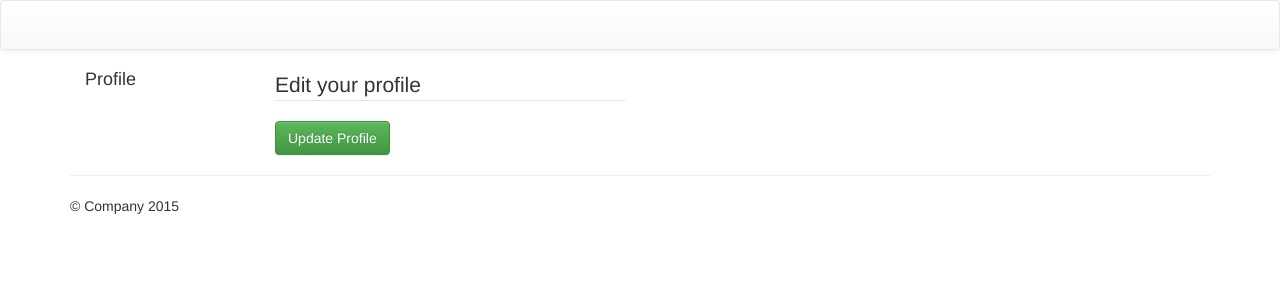
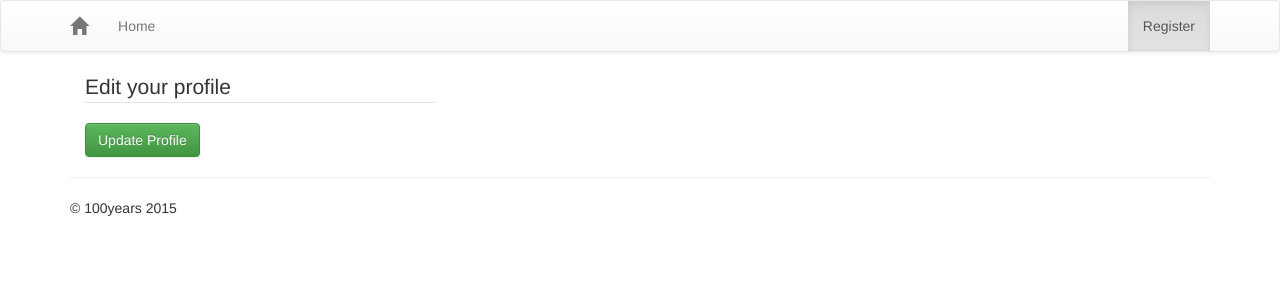
Before and after one commit to ManasaMona/HealthDirectory, a Django app: page /healthDirectory/editprofile/ in a window 1280 px wide. Shown: the top 300 px of the page. Run offline with Django 3.2, Linux system fonts and the light colour scheme; data comes from the database, SQL or seed files in the repository; both versions use the stored data as it was after the commit; some libraries are stand-ins or nearby versions.

Commit message:
Update Profile

```diff
--- a/myapps/healthDirectory/templates/healthDirectory/editpage.html
+++ b/myapps/healthDirectory/templates/healthDirectory/editpage.html
@@ -1,37 +1,54 @@
 <!DOCTYPE html>
 <html lang="en">
 <head>
-    <meta charset="UTF-8">
-    <title>Doctor Profile</title>
+<meta charset="utf-8">
+<meta http-equiv="X-UA-Compatible" content="IE=edge">
+<meta name="viewport" content="width=device-width, initial-scale=1">
+<!-- The above 3 meta tags *must* come first in the head; any other head content must come *after* these tags -->
+<title>Registration-Login</title>
+<!-- Bootstrap -->
+<link href="css/bootstrap.min.css" rel="stylesheet">
+	{% load staticfiles %}
+		<link rel="stylesheet" type="text/css" href="{% static 'healthDirectory/css/bootstrap.min.css' %}" />
+<!--Online links for bootstrap-->
+
+
 <link rel="stylesheet" href="https://maxcdn.bootstrapcdn.com/bootstrap/3.3.5/css/bootstrap.min.css">
 <link rel="stylesheet" href="https://maxcdn.bootstrapcdn.com/bootstrap/3.3.5/css/bootstrap-theme.min.css">
 <link rel="stylesheet" href="https://maxcdn.bootstrapcdn.com/font-awesome/4.5.0/css/font-awesome.min.css">
+<script src="https://ajax.googleapis.com/ajax/libs/jquery/1.11.3/jquery.min.js"></script>
+<script src="http://maxcdn.bootstrapcdn.com/bootstrap/3.3.5/js/bootstrap.min.js"></script>
+
+<!-- HTML5 shim and Respond.js for IE8 support of HTML5 elements and media queries -->
+<!-- WARNING: Respond.js doesn't work if you view the page via file:// -->
+<!--[if lt IE 9]>
+<script src="https://oss.maxcdn.com/html5shiv/3.7.2/html5shiv.min.js"></script>
+<script src="https://oss.maxcdn.com/respond/1.4.2/respond.min.js"></script>
+<![endif]-->
 </head>
+<body>
+<!--scripts-->
 
-<body>
 <script>
+//register
 function senddata(){
+	alert("hiiiiiii");
 	$.ajax({
 	url : "/healthDirectory/updateprofile/", // the endpoint
-            type : "GET", // http method
-            data : {ser_name:$("#ser_name").val(),
-                 ser_spl:$("#ser_spl").val(),
-                  ser_phNum:$("#ser_phNum").val(),
-                  ser_location:$("#ser_location").val(),
-                  ser_addr:$("#ser_addr").val(),
-                  ser_email:$("#ser_email").val(),
+	type : "POST", // http method
+	data : {ser_name:$("#sername").val(),
+	ser_spl:$("#serspl").val(),
+	ser_phNum:$("#phnum").val(),
+	ser_location:$("#serloc").val(),
+	ser_addr:$("#seraddr").val(),
+	ser_email:$("#seremail").val(),
 
 	}, // data sent with the post request
 	// handle a successful response
 	success : function(json) {
 	console.log(json); // log the console.log("success"); // another sanity check
-                $("#sername").val('');
-                $("#serspl").val('');
-                $("#seremail").val('');
-                $("#serpswrd").val('');
-                $("#phnum").val('');
-                $("#serloc").val('');
-                $("#seraddr").val('');
+
+	<!-- alert("Regristration is Sucessfull"); -->
 	},
 	// handle a non-successful response
 	error : function(xhr,errmsg,err) {
@@ -41,22 +58,26 @@ function senddata(){
 	}
 	});
 };
+
+
 </script>
+
+<!--navigation-->
 <nav class="navbar navbar-default">
 	<div class="container">
 	<!-- Brand and toggle get grouped for better mobile display -->
-
-
-
-        <!-- Collect the nav links, forms, and other content for toggling -->
+	<div class="navbar-header">
+		<a class="navbar-brand" href="#">
+		<span class="glyphicon glyphicon-home"></span>
+		</a>
+	</div>
 	<div class="collapse navbar-collapse" id="bs-example-navbar-collapse-1">
 		<ul class="nav navbar-nav">
-                <li class="active"> <span class="sr-only">(current)</span></li>
+		<li><a href="#">Home <span class="sr-only">(current)</span></a></li>
 		</ul>
-
-            <!--<ul class="nav navbar-nav navbar-right">
-                <li><a href="#">Register</a></li>
-            </ul>-->
+		<ul class="nav navbar-nav navbar-right">
+		<li class="active"><a href="#">Register</a></li>
+		</ul>
 	</div>
 	<!-- /.navbar-collapse -->
 	</div>
@@ -65,87 +86,45 @@ function senddata(){
 
 
 <div class="container">
-    <!-- Example row of columns -->
 	<div class="row">
 		<div class="col-md-12">
-
-            <div class="col-md-2">
-
-                <h4 class="media-heading">Profile</h4>
-
-                <div class="media">
-                    <div class="media-left">
-                        <!-- <a href="#">
-                            <img class="media-object" src="http://placehold.it/120x120">
-                        </a> -->
+			<div class="col-md-4">
+			<legend>Edit your profile</legend>
+			{% for sers in ser %}
+			<label for="name">Name</label>
+			<input type="text"  class="form-control" id="sername" placeholder="{{ sers.ser_name }}"><br>
+			<label for="specs">Specialisations</label>
+			<input type="text" class="form-control" id="serspl" placeholder="{{ sers.ser_spl }}"><br>
+			<label for="location">Location</label>
+			<input type="text" class="form-control" id="serloc" placeholder="{{ sers.ser_location }}"><br>
+			<label for="email">Email</label>
+			<input type="hidden"  class="form-control" id="seremail" placeholder=" {{ sers.ser_email }}" value=" {{ sers.ser_email }}">
+			<!--<label for="password">Password</label>
+			<input type="password" class="form-control" id="serpswrd" placeholder="Enter Password">
+			<label for="confirm_password">Confirm Password</label>
+			<input type="password" class="form-control" id="confirmpwd" placeholder="Confirm Password">-->
+			<label for="phone">Phone No</label>
+			<input class="form-control" type="tel"  id="phnum" placeholder="{{ sers.ser_phNum }}">
+			<label for="address">Address</label>
+			<input class="form-control" type="text" id="seraddr" placeholder="{{ sers.ser_addr }}">
+			{% endfor %}
+			<button type="submit" class="btn btn-success " onclick="senddata()">Update Profile</button>
 			</div>
 		</div>
 	</div>
-
-            <div class="col-md-4">
-
-                <legend>Edit your profile</legend>
-
-               <!-- <div class="list-group">
-					{% for sers in ser %}
-                    <span class="list-group-item">Name           : {{ sers.ser_name }}</span>
-                    <span class="list-group-item">Specialisation : {{ sers.ser_spl }}</span>
-                    <span class="list-group-item">Location       : {{ sers.ser_location }}</span>
-                    <span class="list-group-item">Email          : {{ sers.ser_email }}</span>
-                    <span class="list-group-item">Contact No     : {{ sers.ser_phNum }}</span>
-                    <span class="list-group-item">Address        : {{ sers.ser_addr }}</span>
-					{% endfor %}
-                </div>-->
-                <!--<form class="form-horizontal" action="updateprofile/" method="POST">
-                <!--{%csrf_token%}-->
-
-                        <div class="list-group">
-                                {% for sers in ser %}
-
-                                <span class="list-group-item">
-                                Name : <input type="text" name="ser_name"  id="ser_name"  class="form-control" placeholder="{{ sers.ser_name }}"></input>
-                                </span>
-                                <span class="list-group-item">
-                                Specialisation : <input type="text"  name="ser_spl"  id="ser_spl" class="form-control" placeholder="{{ sers.ser_spl }}"> </input>
-                                </span>
-                                <span class="list-group-item">
-                                Location:<input type="text" id="ser_location" id="ser_location" class="form-control" placeholder="{{ sers.ser_location }}" > </input>
-                                </span>
-
-                                <span class="list-group-item">
-                                <input type="hidden" name="ser_email" name="ser_email" class="form-control" value={{sers.ser_email}}/>
-                                </span>
-
-                                <span class="list-group-item">
-                                Contact No:<input type="text" name="ser_phNum" id="ser_phNum" class="form-control" placeholder="{{ sers.ser_phNum }}" > </input>
-                                </span>
-
-                                <span class="list-group-item">
-                                Address <input type="text"  name="ser_addr"   id="ser_addr" class="form-control" placeholder="{{ sers.ser_addr }}"></input>
-                                </span>
-                                {% endfor %}
-                        </div>
-
-				<button type="submit" class="btn btn-success" onclick="senddata()">Update Profile</button>
-				<!--</form>-->
-            </div>
-        </div>
-    </div>
-
 <hr>
 
 <footer>
-        <p>&copy; Company 2015</p>
+<p>&copy; 100years 2015</p>
 </footer>
 </div>
 <!-- /container -->
 
 
-<script src="http://code.jquery.com/jquery-1.11.3.min.js"></script>
-<script src="http://code.jquery.com/jquery-migrate-1.2.1.min.js"></script>
-
-<script src="https://maxcdn.bootstrapcdn.com/bootstrap/3.3.5/js/bootstrap.min.js"></script>
-
-
+<!--bootstrap part-->
+<!-- jQuery (necessary for Bootstrap's JavaScript plugins) -->
+<script src="https://ajax.googleapis.com/ajax/libs/jquery/1.11.3/jquery.min.js"></script>
+<!-- Include all compiled plugins (below), or include individual files as needed -->
+<script src="js/bootstrap.min.js"></script>
 </body>
 </html>
--- a/myapps/healthDirectory/urls.py
+++ b/myapps/healthDirectory/urls.py
@@ -8,7 +8,7 @@ urlpatterns = [
         url(r'regislogin/$', views.regislogin, name='regislogin'),
         url(r'searchresults/$', views.searchresults, name='searchresults'),
         url(r'editprofile/$', views.editprofile, name='editprofile'),
-         url(r'updateprofile/$', views.updateprofile, name='updateprofile'),
+        url(r'updateprofile/$', views.updateprofile, name='updateprofile'),
 
 
 ]
--- a/myapps/healthDirectory/views.py
+++ b/myapps/healthDirectory/views.py
@@ -50,39 +50,40 @@ def validatelogin(request):
 		return render_to_response('healthDirectory/regis-login.html')
 
 def searchresults(request) :
-        ser_value=request.POST.get('searchvalue')
-        ser=Service_provider.objects.filter(ser_name=ser_value)
-        template = loader.get_template('healthDirectory/results.html')
-        context = RequestContext(request, {
-                'ser': ser,
-        })
-        return HttpResponse(template.render(context))
-        #return render(request, 'healthDirectory/results.html')
-
+		ser_value=request.POST.get('searchvalue')
+		#ser=Service_provider.objects.filter(ser_name=ser_value)
+		ser = Service_provider.objects.filter(Q(ser_name__icontains=ser_value) | Q(ser_spl__icontains=ser_value) | Q(ser_location__icontains=ser_value))
+		# ser = Service_provider.objects.filter(ser_spl__icontains=ser_value)
+		# ser = Service_provider.objects.filter(ser_location__icontains=ser_value)
+		# ser=Service_provider.objects.filter(Q(ser_name__startswith=ser_value))
+		template = loader.get_template('healthDirectory/results.html')
+		context = RequestContext(request, {
+		        'ser': ser,
+		})
+		return HttpResponse(template.render(context))
+		#return render(request, 'healthDirectory/results.html')
 
 def editprofile(request):
-        ser_email=request.POST.get('seremail')
-        ser=Service_provider.objects.filter(ser_email=ser_email)
-        template = loader.get_template('healthDirectory/editpage.html')
-        context = RequestContext(request, {
+		ser_email=request.POST.get('seremail')
+		ser=Service_provider.objects.filter(ser_email=ser_email)
+		template = loader.get_template('healthDirectory/editpage.html')
+		context = RequestContext(request, {
 			'ser': ser,
 		})
-	return HttpResponse(template.render(context))
+		return HttpResponse(template.render(context))
 
 def updateprofile(request):
-        ser_name = request.GET.get('ser_name')
-	ser_spl = request.GET.get('ser_spl')
-	ser_location=request.GET.get('ser_location')
-	ser_phNum=request.GET.get('ser_phNum')
-	ser_addr=request.GET.get('ser_addr')
-	ser_email=request.GET.get('ser_email')
-        response = {}
-
-        Service_provider.objects.filter(ser_email=ser_email).update(ser_name=ser_name)
-
-        ser=Service_provider.objects.filter(ser_email=ser_email)
-        template = loader.get_template('healthDirectory/login.html')
-        context = RequestContext(request, {
-                'ser': ser,
-        })
-        return HttpResponse(template.render(context))
+		ser_name = request.POST.get('ser_name')
+		ser_spl = request.POST.get('ser_spl')
+		ser_location=request.POST.get('ser_location')
+		ser_phNum=request.POST.get('ser_phNum')
+		ser_addr=request.POST.get('ser_addr')
+		ser_email=request.POST.get('ser_email')
+		response = {}
+		Service_provider.objects.filter(ser_email=ser_email).update(ser_name=ser_name)
+		ser=Service_provider.objects.filter(ser_email=ser_email)
+		template = loader.get_template('healthDirectory/login.html')
+		context = RequestContext(request, {
+				'ser': ser,
+		})
+		return HttpResponse(template.render(context))
```
Also changed, not shown: myapps/db.sqlite3, 12 other files. Lines whose indentation alone changed are shown as unchanged.
